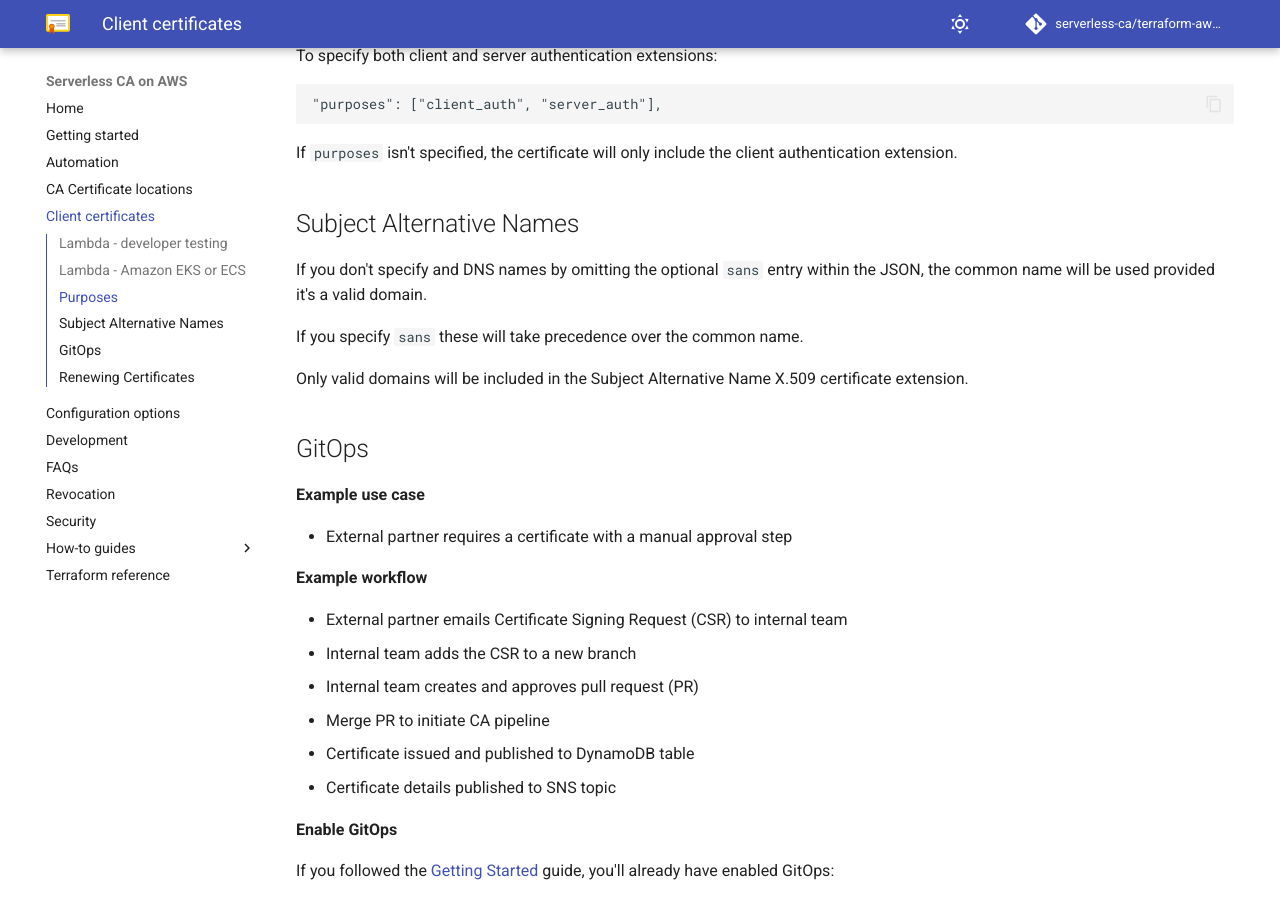
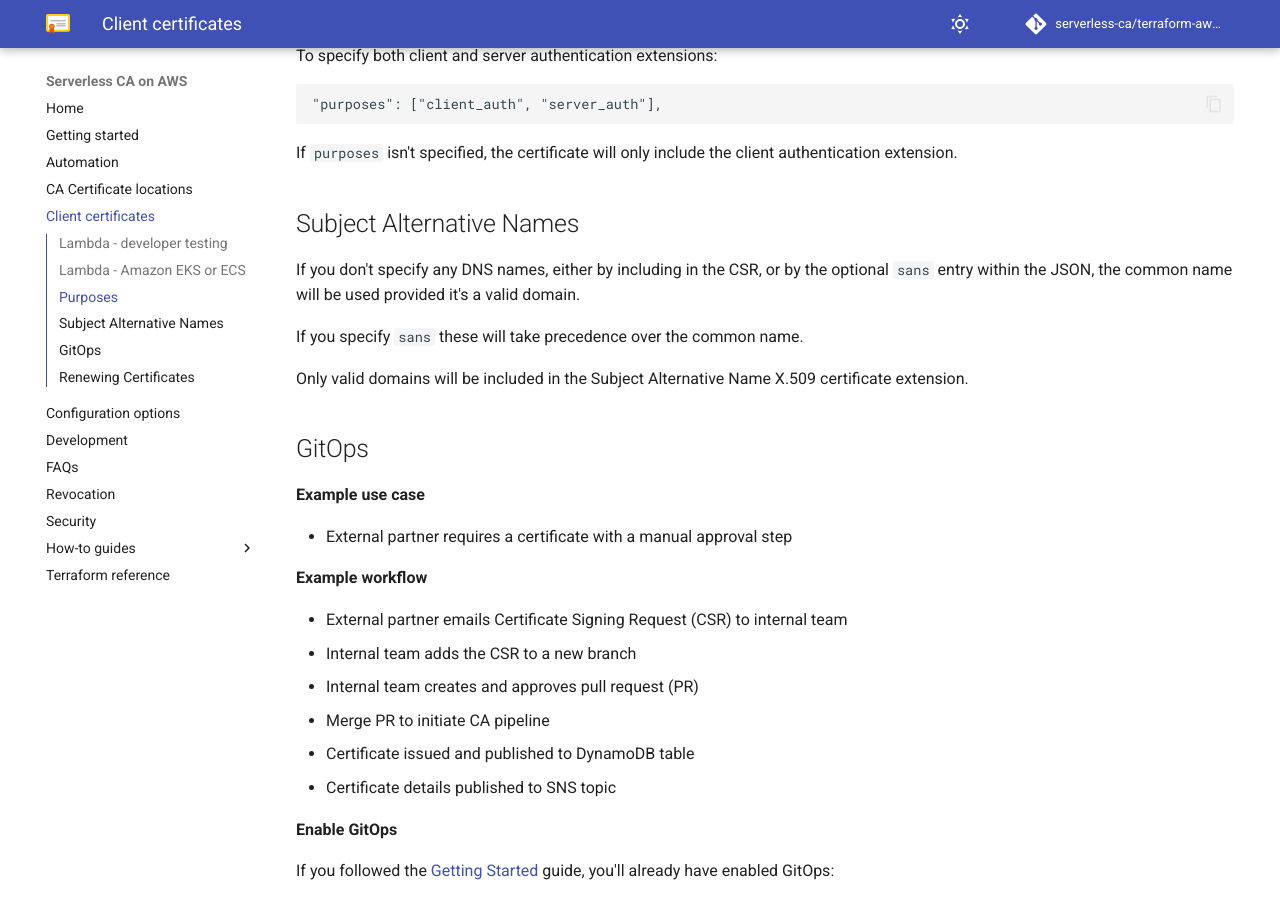
Before and after one commit to serverless-ca/terraform-aws-ca, an MkDocs documentation site: the page built from docs/client-certificates.md, in a window 1280 px wide and 900 px high, scrolled down 1317 px. Built offline with MkDocs 1.6.1 and Material for MkDocs 9.7.7, drawn with Linux system fonts in a browser that asks for light colours; comment, search, counter and statistics services are not loaded.

Commit message:
docs: clarify SANS functionality (#413)

```diff
--- a/docs/client-certificates.md
+++ b/docs/client-certificates.md
@@ -52,7 +52,7 @@ To specify both client and server authentication extensions:
 If `purposes` isn't specified, the certificate will only include the client authentication extension.
 
 ## Subject Alternative Names
-If you don't specify and DNS names by omitting the optional `sans` entry within the JSON, the common name will be used provided it's a valid domain.
+If you don't specify any DNS names, either by including in the CSR, or by the optional `sans` entry within the JSON, the common name will be used provided it's a valid domain.
 
 If you specify `sans` these will take precedence over the common name.
 
```
